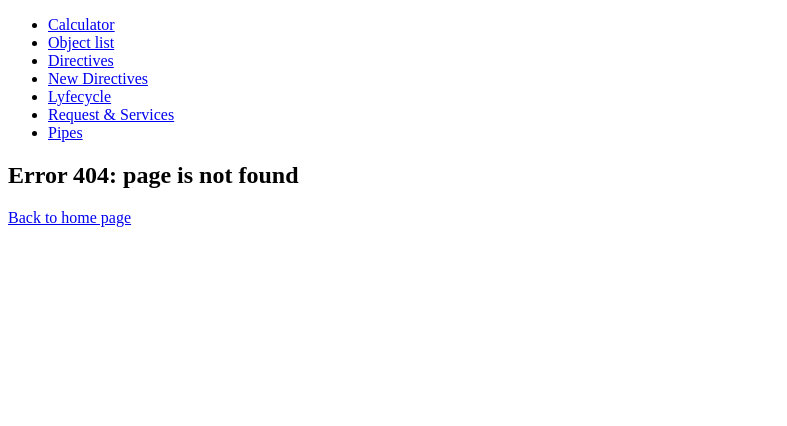
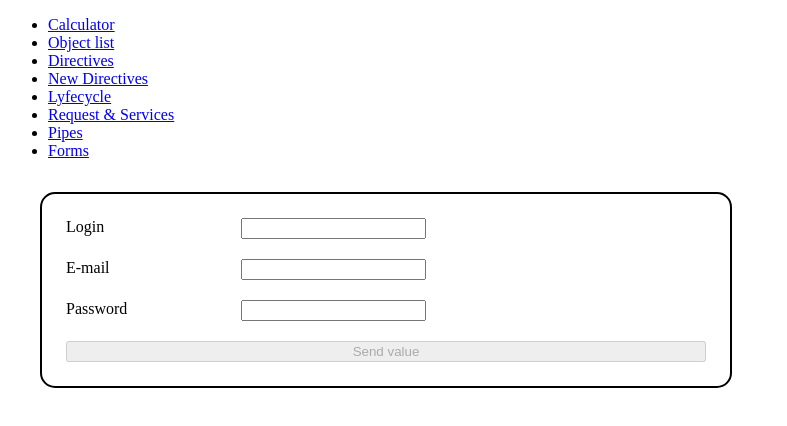
Before and after one commit to irynabolbat/angular-calculator, an Angular app: page /forms in a window 1280 px wide. Before the commit this address had no page. Shown: the top 426 px of the page, without its empty margins (0-787 px from the left). Built offline with nearby package versions, Linux system fonts and the light colour scheme.

Commit message:
add form

```diff
--- a/src/app/app-routing.ts
+++ b/src/app/app-routing.ts
@@ -51,6 +51,13 @@ export const routes: Routes = [
       ),
   },
   {
+    path: 'forms',
+    loadChildren: () =>
+      import('./forms/forms.module').then(
+        (m) => m.FormsModule
+      ),
+  },
+  {
     path: '**',
     component: MyEmptyPage,
   },
--- a/src/app/app.component.ts
+++ b/src/app/app.component.ts
@@ -16,6 +16,7 @@ import { LifeCycleRouting } from './lifecycle/life-cycle-routing.module';
 import { RequestsRouting } from './requests/request-routing.module';
 import { HttpClientModule } from '@angular/common/http';
 import { PipesRouting } from './pipes/pipes-routing.module';
+import { FormsRouting } from './forms/forms-routing.module';
 
 @Component({
   selector: 'app-root',
@@ -34,7 +35,8 @@ import { PipesRouting } from './pipes/pipes-routing.module';
     MyObjectListRouting,
     LifeCycleRouting,
     RequestsRouting,
-    PipesRouting
+    PipesRouting,
+    FormsRouting
   ],
   templateUrl: './app.component.html',
   styleUrls: ['./app.component.scss'],
--- a/src/app/components/navigation/navigation.component.html
+++ b/src/app/components/navigation/navigation.component.html
@@ -34,4 +34,9 @@
       Pipes
     </a>
   </li>
+  <li>
+    <a [routerLink]="['./forms']">
+      Forms
+    </a>
+  </li>
 </ul>
--- /dev/null
+++ b/src/app/forms/components/forms/forms.component.html
@@ -0,0 +1,27 @@
+<div class="login-form" [formGroup]="myForm">
+  <div>
+    <label for="login">Login</label>
+    <input type="text" id="login" formControlName="login"/>
+    @if (!myForm.controls.login.valid && myForm.controls.login.touched) {
+      <small style="color: red">This input in required</small>
+    }
+  </div>
+
+  <div>
+    <label for="email">E-mail</label>
+    <input type="email" id="email" formControlName="email"/>
+    @if (!myForm.controls.email.valid && myForm.controls.email.touched) {
+      <small style="color: red">This input in required</small>
+    }
+  </div>
+
+  <div>
+    <label for="password">Password</label>
+    <input type="password" id="password" formControlName="password"/>
+    @if (!myForm.controls.password.valid && myForm.controls.password.touched) {
+      <small style="color: red">This input in required</small>
+    }
+  </div>
+
+  <button (click)="handlevalue()" [disabled]="!myForm.valid">Send value</button>
+</div>
--- /dev/null
+++ b/src/app/forms/components/forms/forms.component.scss
@@ -0,0 +1,33 @@
+.login-form {
+  display: flex;
+  flex-direction: column;
+
+  margin: 2rem;
+
+  border: 2px solid black;
+  border-radius: 15px;
+
+  padding: 1.5rem;
+
+  gap: 20px;
+
+  justify-content: center;
+
+  width: 50vw;
+
+  div {
+    width: 100%;
+    display: flex;
+    gap: 15px;
+
+    label {
+      width: 160px;
+    }
+  }
+
+  &__array {
+    display: flex;
+    flex-direction: column;
+    gap: 10px;
+  }
+}
--- /dev/null
+++ b/src/app/forms/components/forms/forms.component.ts
@@ -0,0 +1,25 @@
+import { Component, OnInit } from '@angular/core';
+import { FormControl, FormGroup, Validators } from '@angular/forms';
+
+@Component({
+  selector: 'forms',
+  templateUrl: './forms.component.html',
+  styleUrls: ['./forms.component.scss'],
+})
+export class FormsComponent implements OnInit {
+  public myForm = new FormGroup({
+    login: new FormControl('', Validators.required),
+    email: new FormControl('', [Validators.required, Validators.email]),
+    password: new FormControl('', Validators.required),
+  });
+
+  ngOnInit(): void {}
+
+  public handlevalue() {
+    if (this.myForm.valid) {
+      console.log(this.myForm.value);
+    } else {
+      alert('Form is not valid');
+    }
+  }
+}
```
Also changed, not shown: src/app/forms/forms-routing.module.ts (added, +17 -0 lines), src/app/forms/forms.module.ts (added, +12 -0 lines).
